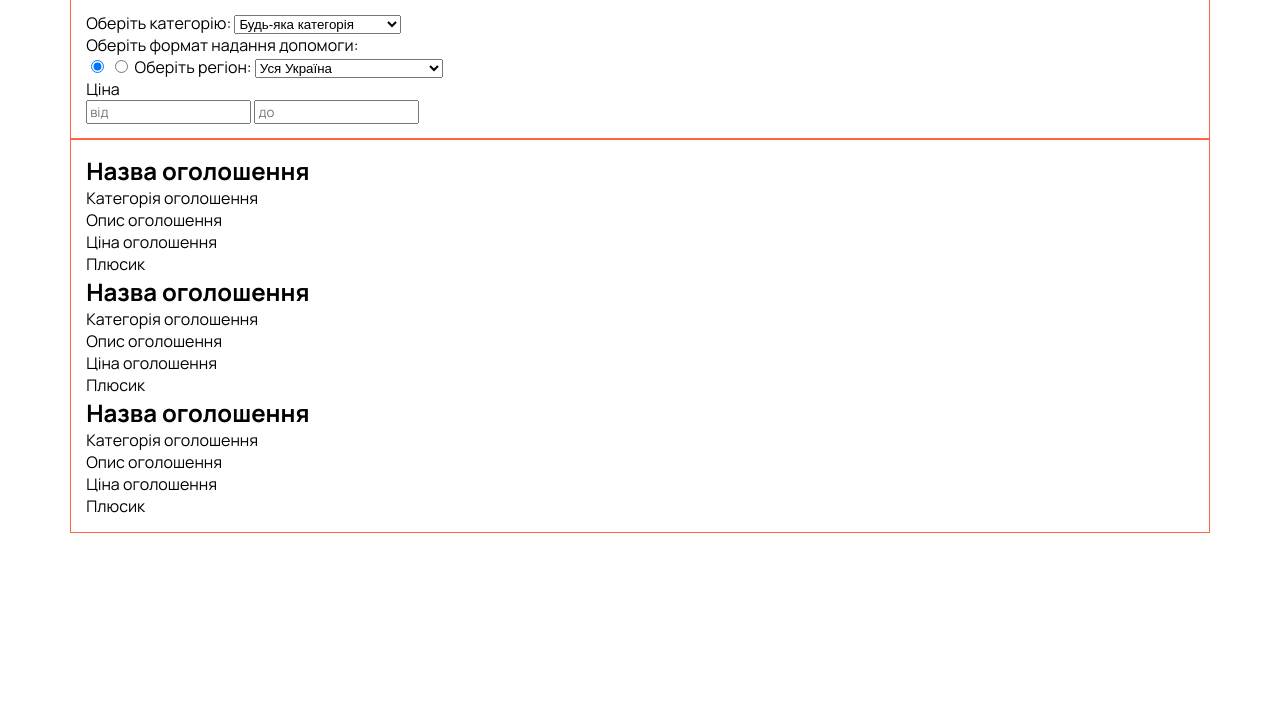
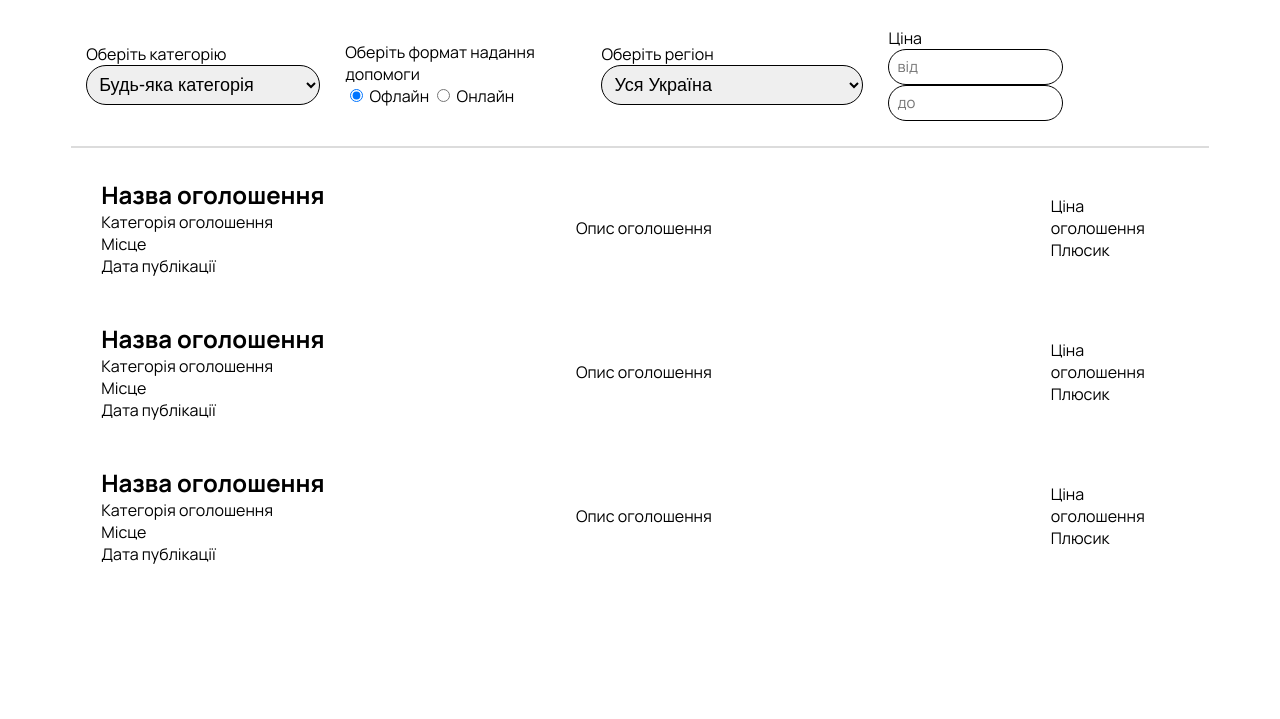
Before and after one commit to maxnevermo/testHackath0n, a website: page website/search-page.html in a window 1280 px wide. Shown: the part 81-800 px from the top of the page. Drawn offline with Linux system fonts and the light colour scheme.

Commit message:
v1.9/ad-page markup&css

```diff
--- a/package.json
+++ b/package.json
@@ -1,7 +1,6 @@
 {
   "name": "testhackath0n",
   "version": "1.0.0",
-  "description": "",
   "main": "index.js",
   "scripts": {
     "devStart": "nodemon index.js"
@@ -15,5 +14,6 @@
   },
   "devDependencies": {
     "nodemon": "^3.1.0"
-  }
+  },
+  "description": ""
 }
--- /dev/null
+++ b/website/css/ad-page.css
@@ -0,0 +1,175 @@
+.container {
+    padding: 15px;
+    width: 90%;
+    margin-left: auto;
+    margin-right: auto;
+}
+
+.container, .site-controls, .site-logo, .auth-button, .sitenav-buttons-container, .account-container, .chat-open-button, .sender-text-info, .chat-list-header, .companion, .details-chat-info-mainlayer, .companion-info{
+    display: flex;
+    justify-content: space-between;
+    align-items: center;
+}
+
+.auth-button, .search-option-selector, .site-logo {
+    padding: 13px;
+    border-radius: 24px;
+    border: 1px black solid;
+    font-weight: 600;
+    height: 40px;
+    font-size: 18px;
+}
+
+.site-logo {
+    padding: 13px;
+}
+
+.site-controls {
+    height: 40px;
+}
+
+.task-name-input {
+    padding: 8px;
+    border: 1px solid black;
+    border-radius: 24px;
+    width: 300px;
+    height: 100%;
+    margin-left: auto;
+    margin-right: auto;
+}
+
+.sitenav-buttons-container > *:not(:last-child) {
+    margin-right: 10px;
+}
+
+.login-button {
+    background-color: #748EFE;
+    color: white;
+}
+
+.task-name-input::placeholder {
+    font-family: Manrope;
+    font-size: 15px;
+    padding-top: 5px;
+}
+
+.user-avatar {
+    border-radius: 50%;
+    margin-right: 5px;
+}
+
+/*MAIN CONTAINER*/
+
+.main-container {
+    height: 80vh;
+    padding: 10px 12%;
+    align-items: flex-start;
+}
+
+.customer-info, .ad-header, .ad-filter-list {
+    display: flex;
+    align-items: center;
+    justify-content: center;
+}
+
+.ad-header {
+    width: 100%;
+    justify-content: space-between;
+    padding-bottom: 20px;
+}
+
+.ad-main-info {
+    padding-top: 40px;
+}
+
+.ad-info {
+    text-align: right;
+}
+
+.ad-filter-list {
+    justify-content: flex-start;
+}
+
+.ad-filter-list-item {
+    padding: 4px;
+    color: white;
+    border-radius: 10px;
+    background-color: #8798e4;
+}
+
+.ad-description {
+    padding-top: 30px;
+}
+
+.ad-filter-list > .ad-filter-list-item:not(:last-child) {
+    margin-right: 15px;
+}
+
+.ad-container {
+    width: 100%;
+    height: 90%;
+    padding: 40px;
+    display: flex;
+    flex-direction: column;
+    background-color: #fafafa;
+    border-radius: 36px;
+    box-shadow:  23px 23px 48px #d7d7d7,
+             -23px -23px 48px #e9e9e9;
+    margin-right: 30px;
+}
+
+.customer-interaction-info {
+    display: flex;
+    height: 100%;
+    flex-direction: column;
+    align-items: center;
+    padding: 30px;
+}
+
+.send-message > .customer-info {
+    justify-content: flex-start;
+}
+
+.send-message {
+    padding: 40px;
+    background-color: #fafafa;
+    border-radius: 36px;
+    box-shadow:  23px 23px 48px #d7d7d7,
+             -23px -23px 48px #e9e9e9;
+}
+
+.send-message > textarea {
+    margin-top: 15px;
+    border: 1px solid gainsboro;
+    border-radius: 25px;
+    padding: 15px;
+    font-size: 20px;
+    resize: none;
+}
+
+.apply-container {
+    font-size: 20px;
+    text-align: center;
+    background-color: #fafafa;
+    border-radius: 36px;
+    box-shadow:  23px 23px 48px #d7d7d7,
+             -23px -23px 48px #e9e9e9;
+    padding: 40px;
+    margin-bottom: 30px;
+}
+
+.interaction-button {
+    width: 100%;
+    padding: 10px;
+    color: white;
+    font-size: 20px;
+    font-weight: 600;
+    border-radius: 26px;
+    background-color: #7587d8;
+    margin-bottom: 40px;
+}
+
+.send-message > .interaction-button {
+    margin-bottom: 0;
+    margin-top: 20px;
+}
--- a/website/css/search-page.css
+++ b/website/css/search-page.css
@@ -58,10 +58,69 @@
     margin-right: 5px;
 }
 
-.container {
+/* .container {
     outline: 1px solid tomato;
-}
+} */
+
+/*MAIN CONTAINER*/
 
 .main-container {
     flex-direction: column;
 }
+
+.filters-container.container {
+    padding-top: 30px;
+    padding-bottom: 25px;
+    border-bottom: 2px solid gainsboro;
+}
+
+.filters-container, .filters-container > label {
+    display: flex;
+    justify-content: space-between;
+    align-items: center;
+}
+
+.filters-container > label {
+    align-items: flex-start;
+    flex-direction: column;
+}
+
+.filters-container > *:not(:last-child) {
+    margin-right: 25px;
+}
+
+.search-filter-select {
+    padding: 8px;
+    border-radius: 24px;
+    border: 1px black solid;
+    font-size: 18px;
+}
+
+input::-webkit-outer-spin-button,
+input::-webkit-inner-spin-button {
+   -webkit-appearance: none;
+}
+
+.price-container > .task-name-input {
+    width: auto;
+}
+.advertisement-list, .advertisement-list-item.container {
+    width: 100%;
+}
+
+.advertisement-list > .advertisement-list-item:not(:last-child) {
+    margin-bottom: 15px;
+}
+
+.advertisement-list-item > a {
+    width: 90%;
+    display: flex;
+}
+
+.advertisement-list-item > a > * {
+    width: 50%;
+}
+
+.item-descr {
+    align-self: center;
+}
--- a/website/search-page.html
+++ b/website/search-page.html
@@ -16,11 +16,7 @@
                 <img src="./images/logo.png" width="80" alt="company logo">
             </a>
 
-            <input type="text" class="task-name-input" id="taskNameInput" placeholder="Пошукати щось..."
-            <svg>
-            <use href></use>
-            </svg>>
-
+            <input type="text" class="task-name-input" id="taskNameInput" placeholder="Пошукати щось...">
 
             <div class="sitenav-buttons-container">
                 <a href="./chats.html" class="auth-button">Повідомлення</a>
@@ -34,8 +30,8 @@
 
     <section class="container filters-container">
         <div class="filters-container">
-            <label for="categoryFilterSelect">Оберіть категорію:</label>
-            <select name="category-filter-select" id="categoryFilterSelect">
+            <label>Оберіть категорію
+            <select name="category-filter-select" class="search-filter-select" id="categoryFilterSelect">
                 <option value="" class="default-choice">Будь-яка категорія</option>
                 <option value="">Ремонт та будівництво</option>
                 <option value="">Догляд за тваринами</option>
@@ -47,13 +43,22 @@
                 <option value="">Маркетинг та реклама</option>
                 <option value="">Юридичні послуги</option>
             </select>
+            </label>
 
-            <p>Оберіть формат надання допомоги:</p>
-            <input type="radio" name="format-choice" id="offlineChoice" checked>
-            <input type="radio" name="format-choice" id="onlineChoice">
+            <div class="help-format">
+                <p>Оберіть формат надання допомоги</p>
+                <label>
+                    <input type="radio" name="format-choice" id="offlineChoice" value="ofline" checked>
+                    Офлайн
+                </label>
+                <label>
+                    <input type="radio" name="format-choice" id="onlineChoice" value="online">
+                    Онлайн
+                </label>
+            </div>
 
-            <label for="regionFilterSelect">Оберіть регіон:</label>
-            <select name="region-select" id="regionFilterSelect">
+            <label>Оберіть регіон
+            <select name="region-select" class="search-filter-select" id="regionFilterSelect">
                 <option value="">Уся Україна</option>
                 <option value="">АР Крим</option>
                 <option value="">Вінницька область</option>
@@ -81,43 +86,70 @@
                 <option value="">Чернівецька область</option>
                 <option value="">Чернігівська область</option>
             </select>
+            </label>
 
-            <div>
+            <div class="price-container">
                 <p>Ціна</p>
-                <input type="number" id="fromInput" placeholder="від">
-                <input type="number" id="toInput" placeholder="до">
+                <input type="number" id="fromInput" placeholder="від" min="0" class="task-name-input">
+                <input type="number" id="toInput" placeholder="до" min="0" class="task-name-input">
             </div>
         </div>
     </section>
 
     <section class="container advertisement-container">
         <ul class="advertisement-list">
-            <li class="advertisement-list-item">
-                <a href="">
+            <li class="advertisement-list-item container">
+                <a href="./ad-page.html">
+                    <div class="main-info">
                         <h2>Назва оголошення</h2>
                         <p>Категорія оголошення</p>
-                    <p>Опис оголошення</p>
+                        <div class="location">
+                            <p class="place-text">Місце</p>
+                            <p class="date-text">Дата публікації</p>
+                        </div>
+                    </div>
+
+                <p class="item-descr">Опис оголошення</p>
+
+                <div class="right-part">
                     <p>Ціна оголошення</p>
+                    <a href="">Плюсик</a>
+                </div>
             </a>
-                <a href="">Плюсик</a>
             </li>
-            <li class="advertisement-list-item">
-                <a href="">
+            <li class="advertisement-list-item container">
+                <a href="./ad-page.html">
+                    <div class="main-info">
                         <h2>Назва оголошення</h2>
                         <p>Категорія оголошення</p>
-                    <p>Опис оголошення</p>
+                        <div class="location">
+                            <p class="place-text">Місце</p>
+                            <p class="date-text">Дата публікації</p>
+                        </div>
+                    </div>
+                    <p class="item-descr">Опис оголошення</p>
+                </a>
+                <div class="right-part">
                     <p>Ціна оголошення</p>
-                </a>
                     <a href="">Плюсик</a>
+                </div>
             </li>
-            <li class="advertisement-list-item">
-                <a href="">
+            <li class="advertisement-list-item container">
+                <a href="./ad-page.html">
+                    <div class="main-info">
                         <h2>Назва оголошення</h2>
                         <p>Категорія оголошення</p>
-                    <p>Опис оголошення</p>
+                        <div class="location">
+                            <p class="place-text">Місце</p>
+                            <p class="date-text">Дата публікації</p>
+                        </div>
+                    </div>
+                    <p class="item-descr">Опис оголошення</p>
+                </a>
+                <div class="right-part">
                     <p>Ціна оголошення</p>
-                </a>
                     <a href="">Плюсик</a>
+                </div>
             </li>
         </ul>
     </section>
```
Also changed, not shown: website/ad-page.html (added, +72 -0 lines), website/index.html (+3 -0 lines). Lines whose indentation alone changed are shown as unchanged.
